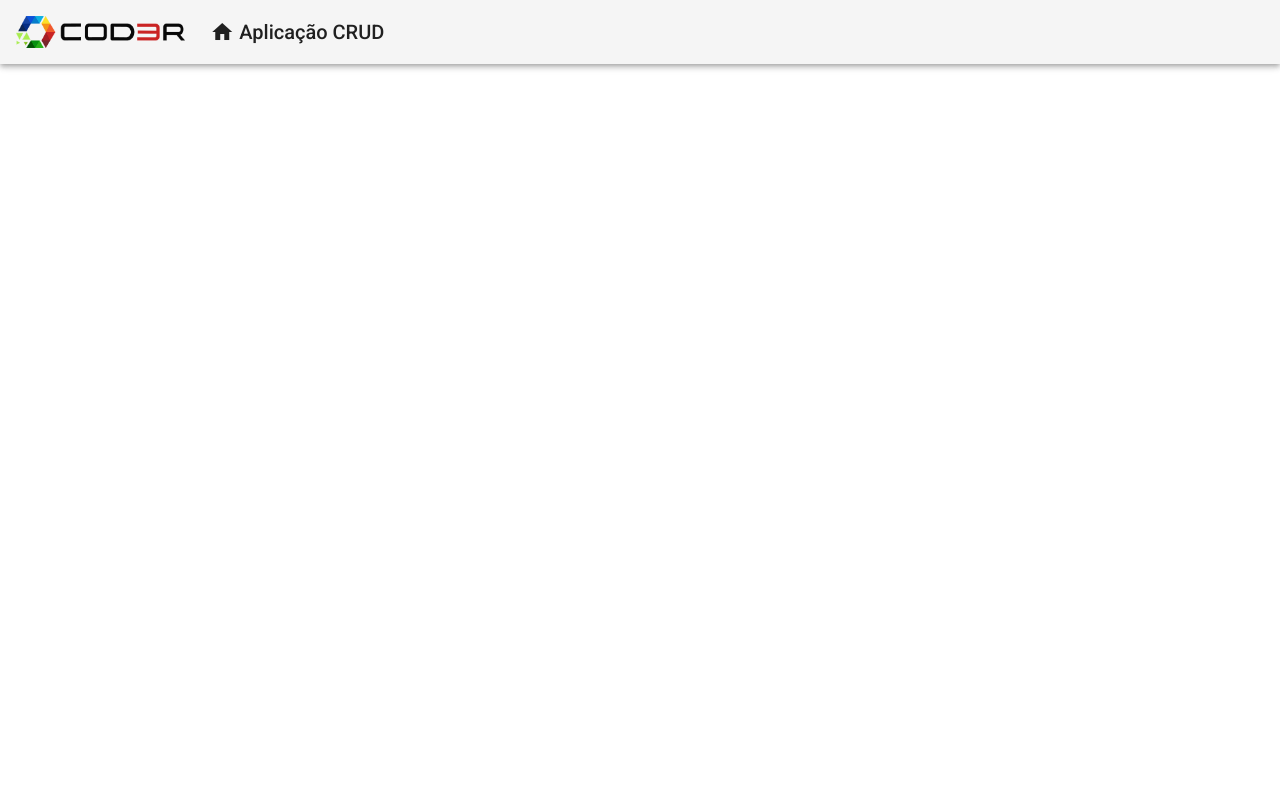
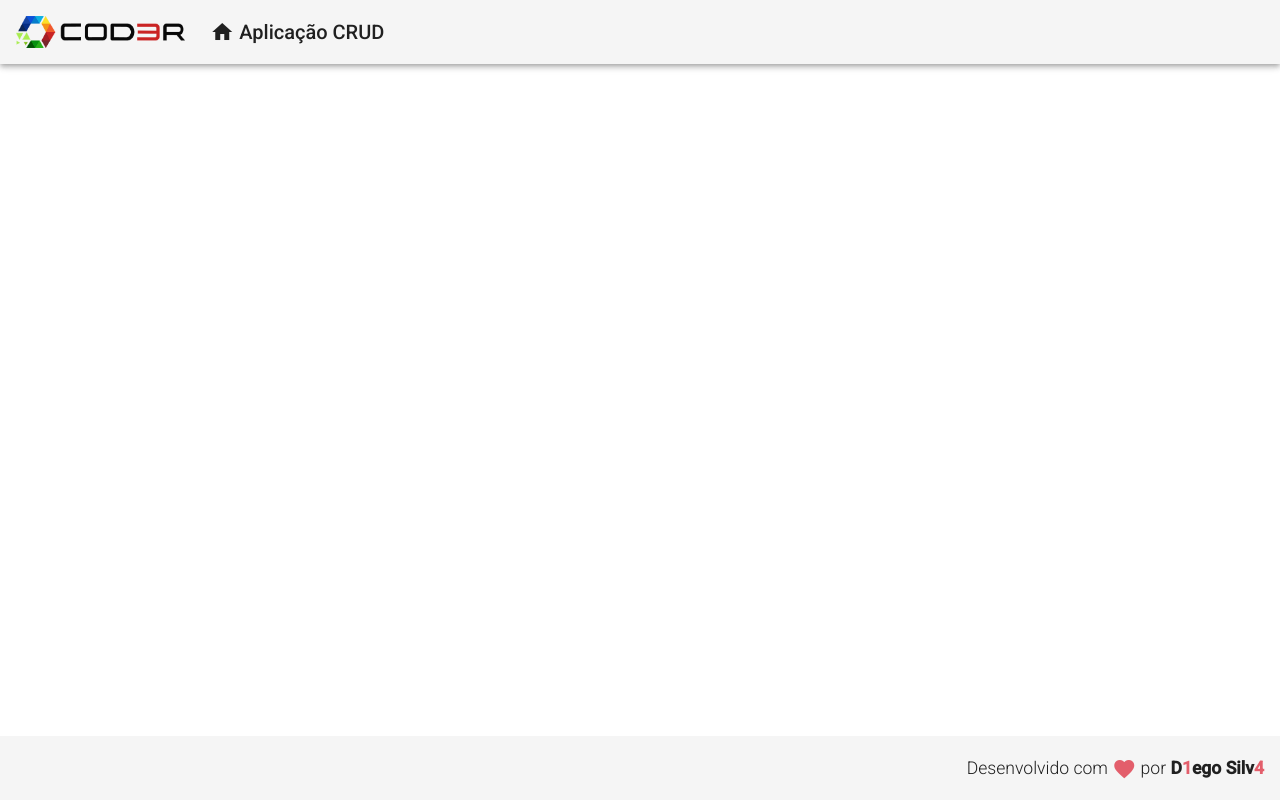
Before and after one commit to Diego-Silva-02/ProductsPageProjectWithAngular, an Angular app in the folder frontend/: page / in a window 1280 px wide. Built offline with nearby package versions, Linux system fonts and the light colour scheme.

Commit message:
Creating the footer component

```diff
--- a/frontend/src/app/app.component.html
+++ b/frontend/src/app/app.component.html
@@ -1 +1,2 @@
 <app-header></app-header>
+<app-footer></app-footer>
--- a/frontend/src/app/app.module.ts
+++ b/frontend/src/app/app.module.ts
@@ -6,12 +6,14 @@
 import { BrowserAnimationsModule } from '@angular/platform-browser/animations';
 import { HeaderComponent } from './components/template/header/header.component';
 
-import { MatToolbarModule } from '@angular/material/toolbar'
+import { MatToolbarModule } from '@angular/material/toolbar';
+import { FooterComponent } from './components/template/footer/footer.component'
 
 @NgModule({
   declarations: [
     AppComponent,
-    HeaderComponent
+    HeaderComponent,
+    FooterComponent
   ],
   imports: [
     BrowserModule,
--- /dev/null
+++ b/frontend/src/app/components/template/footer/footer.component.css
@@ -0,0 +1,12 @@
+.footer {
+    position: fixed;
+    bottom: 0;
+
+    display: flex;
+    justify-content: flex-end;
+}
+
+.footer > span {
+    font-size: 1.1rem;
+    font-weight: 300;
+}
--- /dev/null
+++ b/frontend/src/app/components/template/footer/footer.component.html
@@ -0,0 +1,9 @@
+<mat-toolbar class="footer">
+    <span>
+        Desenvolvido com
+        <i class="material-icons red v-middle">
+            favorite
+        </i>
+        por <strong>D<span class="red">1</span>ego Silv<span class="red">4</span></strong>
+    </span>
+</mat-toolbar>
--- /dev/null
+++ b/frontend/src/app/components/template/footer/footer.component.ts
@@ -0,0 +1,15 @@
+import { Component, OnInit } from '@angular/core';
+
+@Component({
+  selector: 'app-footer',
+  templateUrl: './footer.component.html',
+  styleUrls: ['./footer.component.css']
+})
+export class FooterComponent implements OnInit {
+
+  constructor() { }
+
+  ngOnInit(): void {
+  }
+
+}
--- a/frontend/src/styles.css
+++ b/frontend/src/styles.css
@@ -2,3 +2,11 @@
 
 html, body { height: 100%; }
 body { margin: 0; font-family: Roboto, "Helvetica Neue", sans-serif; }
+
+.red {
+    color: rgb(227, 94, 107);
+}
+
+.v-middle {
+    vertical-align: middle;
+}
```
